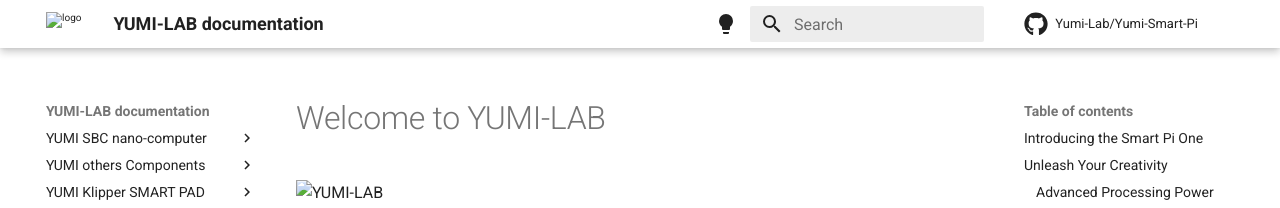
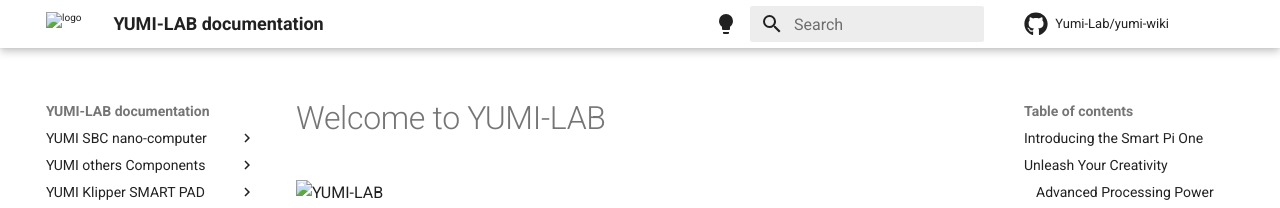
Before and after one commit to Yumi-Lab/yumi-wiki, an MkDocs documentation site: the page built from docs/index.md, in a window 1280 px wide. Shown: the top 208 px of the page. Built offline with MkDocs 1.6.1 and Material for MkDocs 9.7.7, drawn with Linux system fonts in a browser that asks for light colours; comment, search, counter and statistics services are not loaded.

Commit message:
V0.00010

```diff
--- a/mkdocs.yml
+++ b/mkdocs.yml
@@ -1,6 +1,6 @@
 site_name: YUMI-LAB documentation
-repo_url: https://github.com/Yumi-Lab/Yumi-Smart-Pi.git
-repo_name: Yumi-Lab/Yumi-Smart-Pi
+repo_url: https://github.com/Yumi-Lab/yumi-wiki.git
+repo_name: Yumi-Lab/yumi-wiki
 
 # Website layout configuration (using mkdocs-material theme)
 theme:
@@ -38,6 +38,16 @@
 extra_css:
   - css/extra.css
 
+# Custom markdown dialect settings
+markdown_extensions:
+  - pymdownx.highlight:
+      anchor_linenums: true
+      line_spans: __span
+      pygments_lang_class: true
+  - pymdownx.inlinehilite
+  - pymdownx.snippets
+  - pymdownx.superfences
+
 nav:
   - YUMI SBC nano-computer:
     - SMART PI ONE:
```
